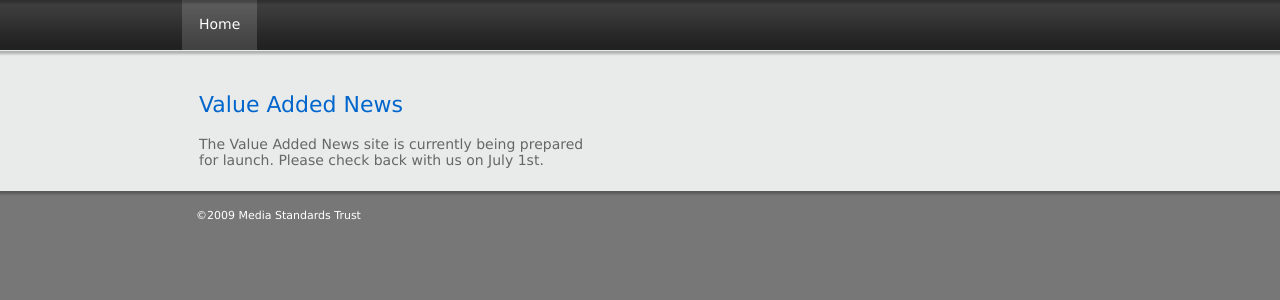
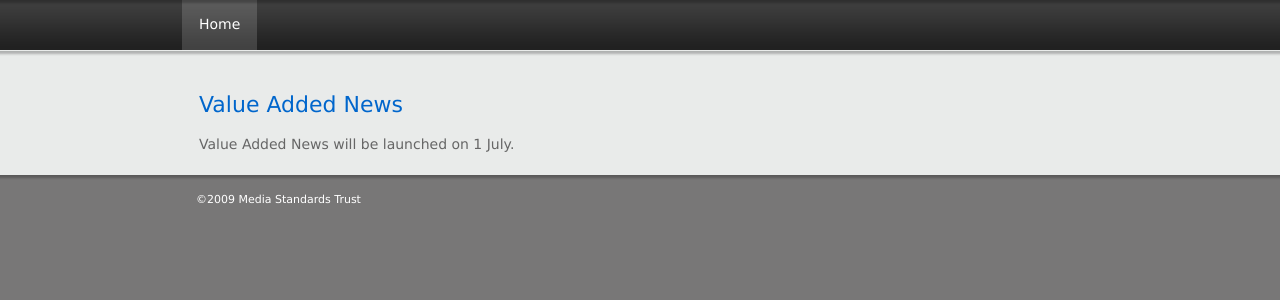
Before and after one commit to markng/valueaddednews, a Django app: template templates/construction.html in a window 1280 px wide. Shown: the part 98-398 px from the top of the page. Run offline with Django 3.2, Linux system fonts and the light colour scheme; the template is opened without the code that fills it, so the values that code supplies are empty; some libraries are stand-ins or nearby versions.

Commit message:
change of copy

```diff
--- a/templates/construction.html
+++ b/templates/construction.html
@@ -35,7 +35,7 @@
         <div class="content-cnt">
             <div class="content-main">
                 <h2>Value Added News</h2>
-                <p>The Value Added News site is currently being prepared for launch.  Please check back with us on July 1st.</p>
+                <p>Value Added News will be launched on 1 July.</p>
             </div>
         </div>
     </div>
```
